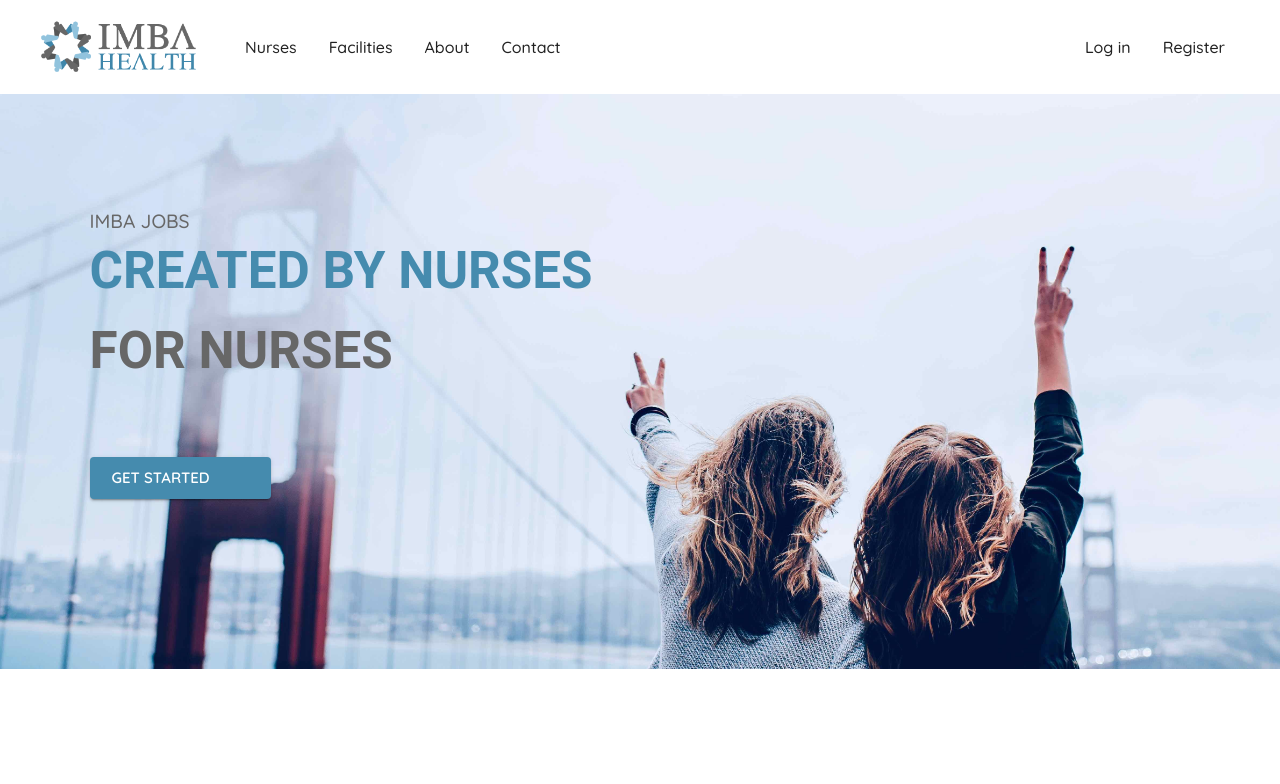
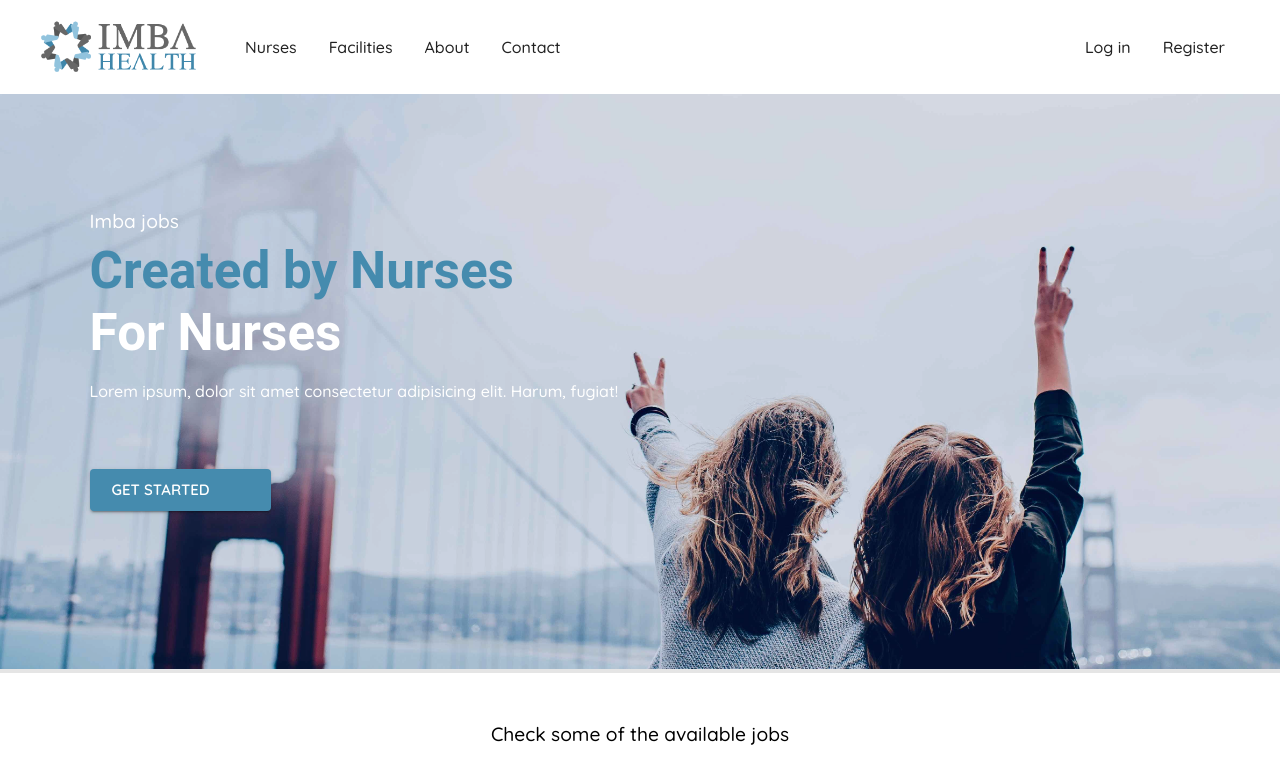
Before and after one commit to Marko721/Imba_React, a React (Create React App) app: page / in a window 1280 px wide. Shown: the top 784 px of the page. Built offline with nearby package versions, Linux system fonts and the light colour scheme.

Commit message:
refactor

```diff
--- a/src/App.js
+++ b/src/App.js
@@ -32,10 +32,8 @@ const theme = createTheme({
       fontSize: "3.2rem",
       fontFamily: "Roboto",
       fontWeight: "bold",
-      textTransform: "uppercase",
     },
     h4: {
-      textTransform: "uppercase",
       fontSize: "1.2rem",
     },
   },
--- a/src/Components/Layout.js
+++ b/src/Components/Layout.js
@@ -46,6 +46,7 @@ const useStyles = makeStyles((theme) => {
     drawer: {
       width: 200,
       textAlign: "center",
+      marginTop: 20, //
     },
 
     // BODY CSS
--- a/src/Pages/Home.js
+++ b/src/Pages/Home.js
@@ -13,8 +13,17 @@ import BannerImageMo from "../Components/Images/banner_mo.jpeg";
 
 const useStyles = makeStyles((theme) => {
   return {
+    // MAIN BANNER
     bannerContainer: {
       position: "relative",
+    },
+    overlay: {
+      position: "absolute",
+      top: 0,
+      bottom: 0,
+      right: 0,
+      left: 0,
+      backgroundColor: "rgba(0,0,0,.1)",
     },
     banner: {
       backgroundSize: "cover",
@@ -23,7 +32,7 @@ const useStyles = makeStyles((theme) => {
       maxWidth: "100vw",
     },
     bannerTextContainer: {
-      width: "85vw",
+      width: "80vw",
       position: "absolute",
       left: "7%",
     },
@@ -34,13 +43,15 @@ const useStyles = makeStyles((theme) => {
       marginLeft: 10,
     },
   };
+
+  // JOBS SETION
 });
 
 const Home = (props) => {
   const classes = useStyles();
   const [bannerImg, setBannerImg] = useState(BannerImagePc);
 
-  // Setting the banner image and positioning the banner text
+  // Setting the banner image for mobile or pc
   useEffect(() => {
     const setResponsiveness = () => {
       return window.innerWidth < 850
@@ -61,6 +72,7 @@ const Home = (props) => {
       {/* Main Banner */}
       <Paper className={classes.bannerContainer} elevation={0}>
         <img src={bannerImg} className={classes.banner} />
+        <div className={classes.overlay} />
         <Grid
           container
           className={classes.bannerTextContainer}
@@ -68,14 +80,18 @@ const Home = (props) => {
         >
           <Grid item xs={12}>
             <div>
-              <Typography variant="h4" gutterBottom>
+              <Typography color="primary" variant="h4" gutterBottom>
                 Imba jobs
               </Typography>
-              <Typography variant="h2" color="secondary" gutterBottom>
+              <Typography variant="h2" color="secondary">
                 Created by Nurses
               </Typography>
-              <Typography variant="h2" paragraph>
+              <Typography color="primary" variant="h2" paragraph>
                 For Nurses
+              </Typography>
+              <Typography color="primary" gutterBottom>
+                Lorem ipsum, dolor sit amet consectetur adipisicing elit. Harum,
+                fugiat!
               </Typography>
               <Button
                 className={classes.bannerButton}
@@ -96,6 +112,11 @@ const Home = (props) => {
           </Grid>
         </Grid>
       </Paper>
+
+      {/* JOBS SECTION */}
+      <Typography variant="h4" align="center" style={{ marginTop: "50px" }}>
+        Check some of the available jobs
+      </Typography>
     </div>
   );
 };
```
